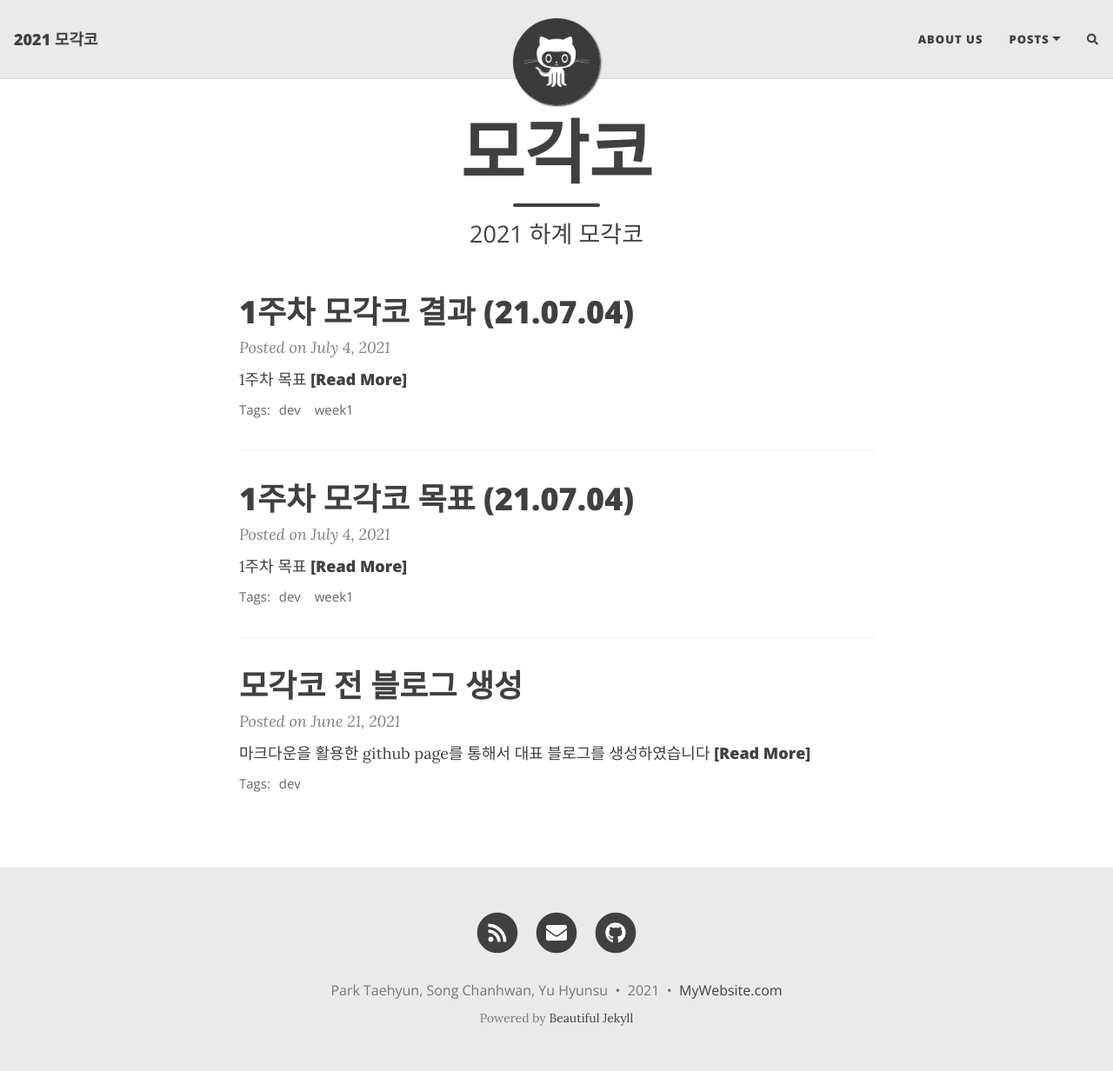
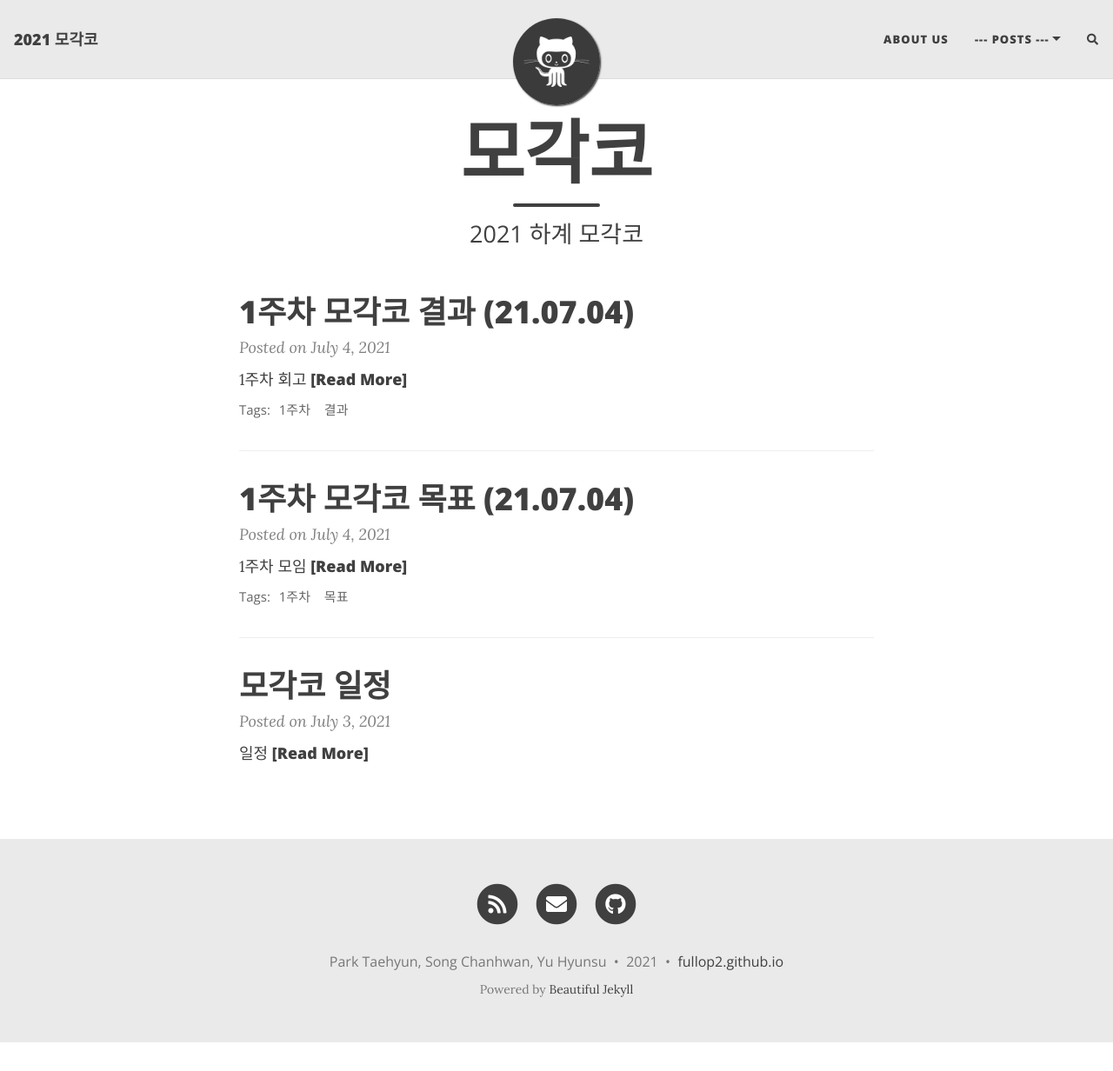
Before and after one commit to fullop2/fullop2.github.io, a Jekyll site: the page built from index.html, in a window 1280 px wide and 1232 px high. Shown: the whole window at 87% size. Built offline with Jekyll 4.4.1, drawn with Linux system fonts in a browser that asks for light colours; nearby versions of some CDN libraries; the list of posts is cut into pages by our own code; comment, search, counter and statistics services are not loaded.

Commit message:
add result
- 결과 추가
- 인증 사진 추가
- 불필요 페이지 제거

````diff
--- a/_config.yml
+++ b/_config.yml
@@ -15,9 +15,9 @@ author: Park Taehyun, Song Chanhwan, Yu Hyunsu
 
 navbar-links:
   About Us: "aboutme"
-  Posts:
-    - 0. 개설: "2021-06-21-introduction"
-    - About Us: "aboutme"
+  "--- Posts ---"     :
+    - 1주차 목표 : "2021-07-04-week-1-object"
+    - 1주차 결과 : "2021-07-04-week-1-result"
   #Author's home: "https://github.com/fullop2"
 
 # --- Logo --- #
@@ -78,7 +78,7 @@ share-links-active:
 
 # How to display the link to your website in the footer
 # Remove this if you don't want a link in the footer
-url-pretty: "MyWebsite.com"
+url-pretty: "fullop2.github.io"
 
 # Excerpt word length - Truncate the excerpt of each post on the feed page to the specified number of words
 excerpt_length: 50
--- a/_posts/2021-06-21-introduction.md
+++ /dev/null
@@ -1,75 +0,0 @@
----
-layout: post
-title: 모각코 전 블로그 생성
-#subtitle: 모각코 대표 블로그 생성
-gh-repo: fullop2/fullop2.github.io
-#gh-badge: [star, fork, follow]
-tags: [dev]
-comments: true
----
-
-마크다운을 활용한 **github page**를 통해서 대표 블로그를 생성하였습니다
-
-
-## 헤더 예시
-
-테이블 작성 예시:
-
-| Number | Next number | Previous number |
-| :------ |:--- | :--- |
-| Five | Six | Four |
-| Ten | Eleven | Nine |
-| Seven | Eight | Six |
-| Two | Three | One |
-
-
-그림 및 스타일 예시
-
-![Crepe](https://s3-media3.fl.yelpcdn.com/bphoto/cQ1Yoa75m2yUFFbY2xwuqw/348s.jpg)
-
-![Crepe](https://s3-media3.fl.yelpcdn.com/bphoto/cQ1Yoa75m2yUFFbY2xwuqw/348s.jpg){: .mx-auto.d-block :}
-
-코드 청크 예시:
-
-~~~
-var foo = function(x) {
-  return(x + 5);
-}
-foo(3)
-~~~
-
-구문 강조 예시:
-
-```javascript
-var foo = function(x) {
-  return(x + 5);
-}
-foo(3)
-```
-
-라인을 포함한 예시:
-
-{% highlight javascript linenos %}
-var foo = function(x) {
-  return(x + 5);
-}
-foo(3)
-{% endhighlight %}
-
-## 박스 예시
-quote처럼 활용할 수 있음:
-
-### Notification
-
-{: .box-note}
-**Note:** This is a notification box.
-
-### Warning
-
-{: .box-warning}
-**Warning:** This is a warning box.
-
-### Error
-
-{: .box-error}
-**Error:** This is an error box.
--- /dev/null
+++ b/_posts/2021-07-03-introduction.md
@@ -0,0 +1,13 @@
+---
+layout: post
+title: 모각코 일정
+#subtitle: 모각코 대표 블로그 생성
+gh-repo: fullop2/fullop2.github.io
+#gh-badge: [star, fork, follow]
+comments: true
+---
+
+
+## 일정
+
+매주 일요일 15:00~18:00
--- a/_posts/2021-07-04-week-1-result.md
+++ b/_posts/2021-07-04-week-1-result.md
@@ -2,28 +2,24 @@
 layout: post
 title: 1주차 모각코 결과 (21.07.04)
 #subtitle: 목표
-tags: [dev, week1]
+tags: [1주차, 결과]
 comments: true
 ---
 
-## 1주차 목표
+## 1주차 회고
 
 #### 박태현
-- 로그인 페이지 구현
-- 회원가입 페이지 구현
+로그인 페이지와 회원가입 페이지를 만들었는데, 오랜만에 프로그래밍을 하니 잘 기억이 안난다.
 
 #### 송찬환
-- JSP를 DB에 연동
-- 로그인 체크 기능 구현
+로그인 성공시 세션관리하는것을 더 배워야 될것같다.
 
 #### 유현수
-- Geoserver
-  - map 저장 및 불러오기 기능 조사
-  - feature 저장 및 불러오기 기능 조사
+GeoServer에 대한 개념과 사용법에 대해 익힐 수 있었다.
 
 ---
 ## 개인 블로그
 
-- 박태현 [https://blog.naver.com/fullop_/222419864889](https://blog.naver.com/fullop_/222419864889)
-- 송찬환 [https://blog.naver.com/song960705/222419835026](https://blog.naver.com/song960705/222419835026)
-- 유현수 [https://blog.naver.com/yuhs0383/222419851838](https://blog.naver.com/yuhs0383/222419851838)
+- 박태현 [https://blog.naver.com/fullop_/222419944920](https://blog.naver.com/fullop_/222419944920)
+- 송찬환 [https://blog.naver.com/song960705/222419947722](https://blog.naver.com/song960705/222419947722)
+- 유현수 [https://blog.naver.com/yuhs0383/222419955682](https://blog.naver.com/yuhs0383/222419955682)
````
Also changed, not shown: _posts/2021-07-04-week-1-object.md (+6 -3 lines), 1 other file.
